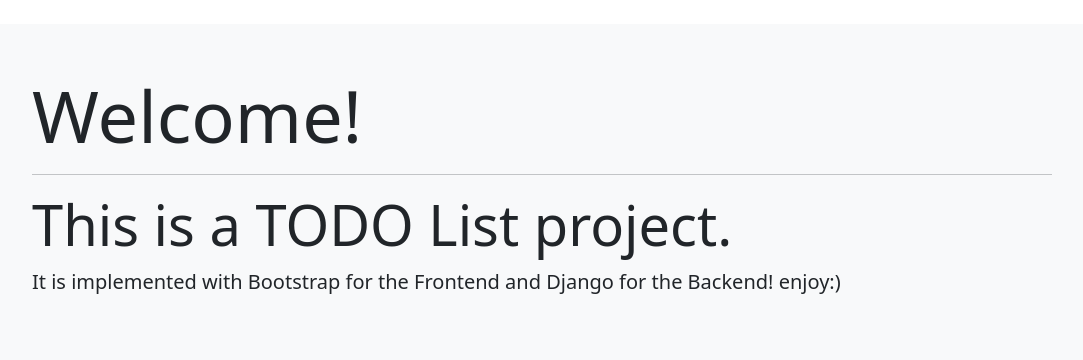
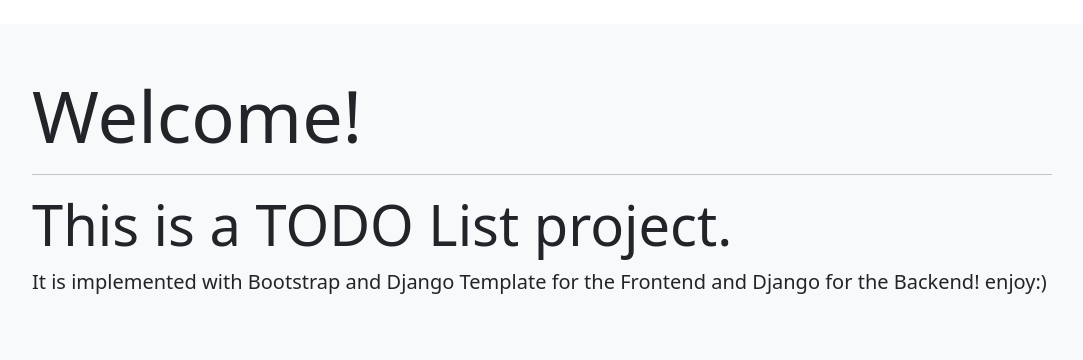
Before and after one commit to n4-t3/Django-TODO-List, a Django app: page / in a window 1280 px wide. Shown: the part 56-416 px from the top of the page, without its empty margins (98-1181 px from the left). Run offline with Django 4.2, Linux system fonts and the light colour scheme; some libraries are stand-ins or nearby versions.

```diff
--- a/TODO_List/templates/home.html
+++ b/TODO_List/templates/home.html
@@ -1,8 +1,10 @@
 <!DOCTYPE html>
 {% extends 'base.html' %} {% block body_block %}
 <div class="mt-4 p-5 bg-light text-body rounded">
-  <h1 class="display-2">Welcome!</h1><hr>
+  <h1 class="display-2">Welcome!</h1>
+  <hr>
   <h3 class="display-4">This is a TODO List project.</h3>
-  <p class="lead">It is implemented with Bootstrap for the Frontend and Django for the Backend! enjoy:)</p>
+  <p class="lead">It is implemented with Bootstrap and Django Template for the Frontend and Django for the Backend!
+    enjoy:)</p>
 </div>
 {% endblock %}
```
Also changed, not shown: TODO_List/db.sqlite3, video/thumbnail.PNG (added), 1 other file.
